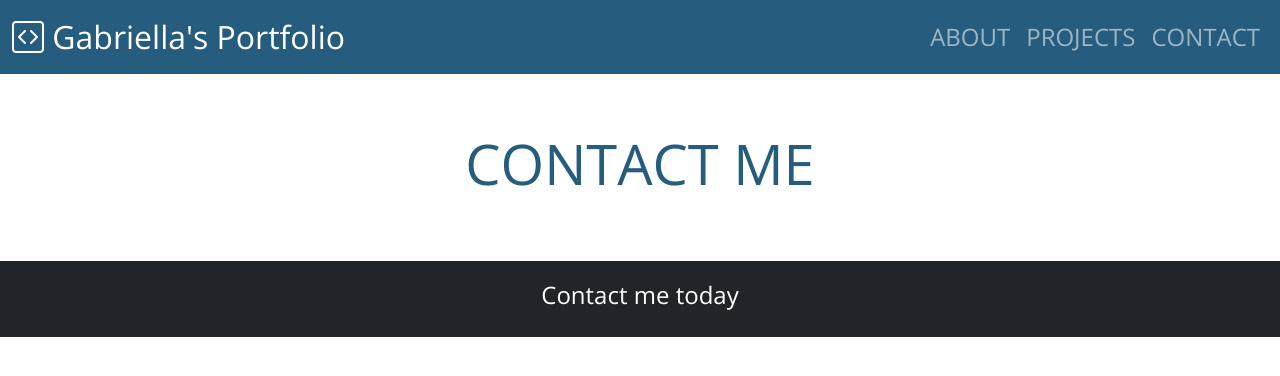
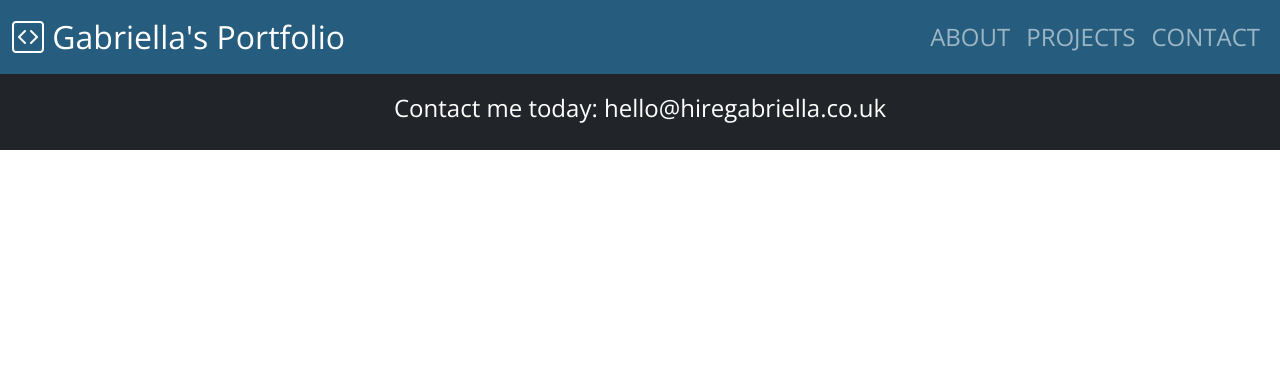
Before and after one commit to pisanzapra/my-portfolio, a React (Create React App) app: page /contact in a window 1280 px wide. Shown: the top 376 px of the page. Built offline with nearby package versions, Linux system fonts and the light colour scheme.

Commit message:
Added contact mailto link

```diff
--- a/src/App.js
+++ b/src/App.js
@@ -9,7 +9,6 @@ import NavBar from "./components/NavBar";
 import ContactFooter from "./components/ContactFooter";
 import Home from "./components/Home";
 import Projects from "./components/Projects";
-import Contact from "./components/Contact";
 
 const App = () => {
   return (
@@ -18,7 +17,6 @@ const App = () => {
       <Routes>
         <Route exact path={"/"} element={<Home />} />
         <Route path={"/projects"} element={<Projects />} />
-        <Route path={"/contact"} element={<Contact />} />
       </Routes>
 
       <ContactFooter />
--- a/src/components/Contact.js
+++ /dev/null
@@ -1,19 +0,0 @@
-import React from "react";
-
-
-const Contact= () => {
-  return (
-    <React.Fragment>
-      <section className="container-fluid bg-white">
-        <div className="container-xxl py-5 ">
-          <h2 className="display-4 text-primary py-2 text-uppercase text-center text-align-center">
-            Contact Me
-          </h2>
-
-        </div>
-      </section>
-    </React.Fragment>
-  );
-};
-
-export default Contact;
--- a/src/components/ContactFooter.js
+++ b/src/components/ContactFooter.js
@@ -1,14 +1,13 @@
 import React from "react";
-import { Link } from "react-router-dom";
 
 const ContactFooter = () => {
   return (
     <section className="container-fluid bg-dark m-0">
       <div className="container-xxl py-2 text-center">
         <p className="text-white fs-4 mt-2">
-          <Link to={"/contact"} className="footer">
-            Contact me today
-          </Link>
+          <a href="mailto:hello@hiregabriella.co.uk" className="footer">
+            Contact me today: hello@hiregabriella.co.uk
+          </a>
         </p>
       </div>
     </section>
--- a/src/components/Intro.js
+++ b/src/components/Intro.js
@@ -1,5 +1,4 @@
 import React from "react";
-import { Link } from "react-router-dom";
 
 import photo from "../images/me.jpg";
 
@@ -19,12 +18,12 @@ const Intro = () => {
             title="View Github profile"
           ></i>
         </a>
-        <Link to={"/"}>
+        <a href="mailto:hello@hiregabriella.co.uk">
           <i
             className="bi bi-envelope fs-2 text-light px-2"
             title="Contact me"
           ></i>
-        </Link>
+        </a>
       </div>
     </section>
   );
--- a/src/components/NavBar.js
+++ b/src/components/NavBar.js
@@ -39,9 +39,9 @@ const Nav = () => {
               </Link>
             </li>
             <li className="nav-item">
-              <Link to={"/contact"} className="nav-link">
+              <a href="mailto:hello@hiregabriella.co.uk" className="nav-link">
                 CONTACT
-              </Link>
+              </a>
             </li>
           </ul>
         </div>
```
